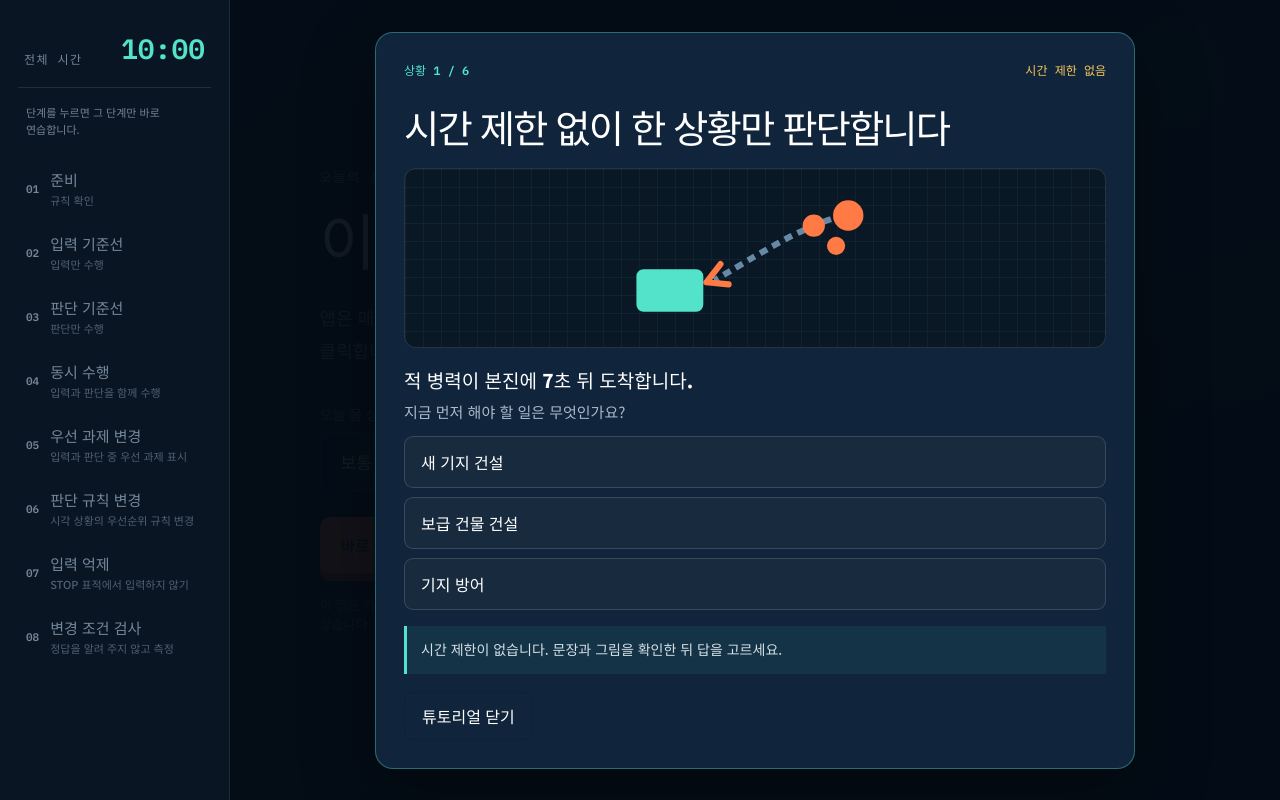
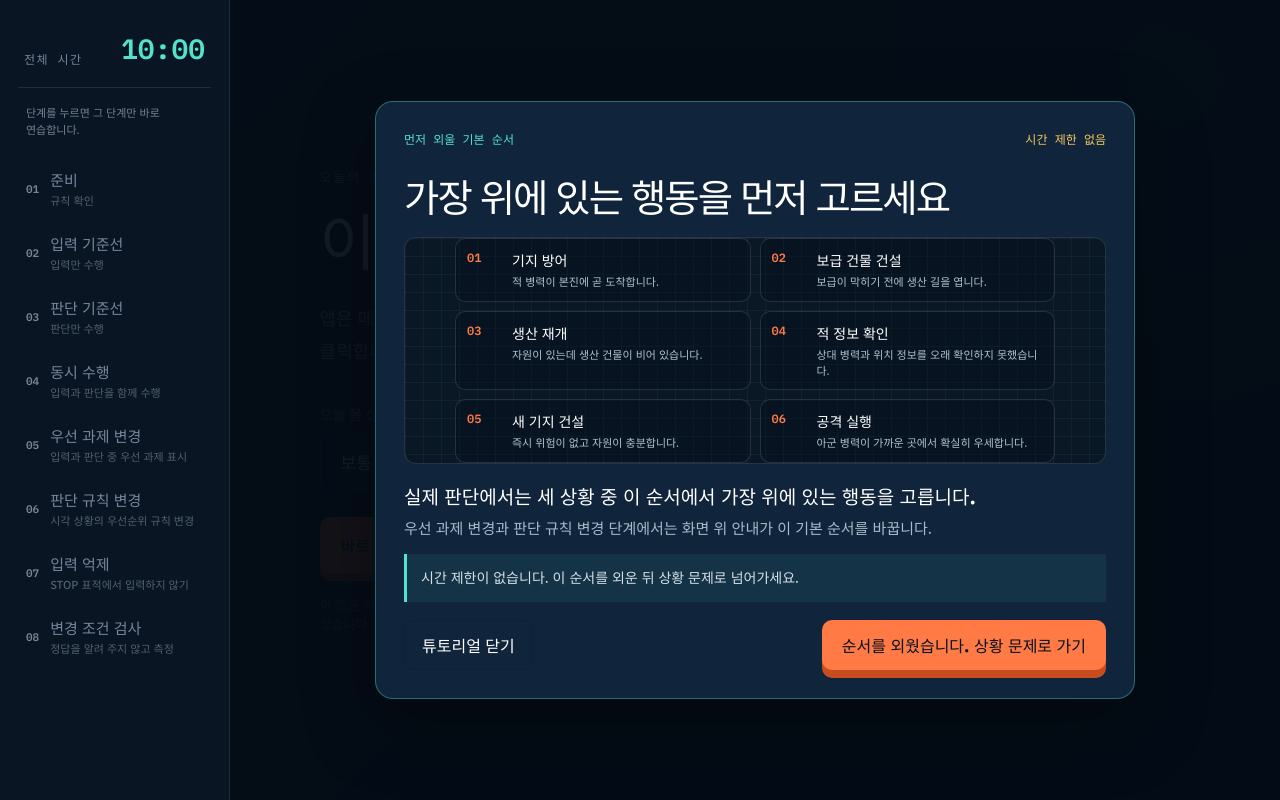
Before and after one commit to seunghoonchoi-phd/starcraft-think-trainer, a website with bundled scripts: page index.html in a window 1280 px wide. Both pictures are taken after a click on the button "상황 판단 튜토리얼". Built offline with nearby package versions, Linux system fonts and the light colour scheme.

Commit message:
Teach the decision priority order before practice

```diff
--- a/css/styles.css
+++ b/css/styles.css
@@ -221,6 +221,11 @@ body[data-current-page="trainer"] .result-detail { font-size: 14px; }
 .tutorial-scene svg { width: min(440px, 90%); height: 150px; }
 .tutorial-steps { width: min(560px, 88%); margin: 0; padding-left: 28px; color: var(--white); font-size: 18px; font-weight: 800; line-height: 1.85; }
 .tutorial-steps li::marker { color: var(--cyan); font-family: "IBM Plex Mono", monospace; }
+.priority-memory { width: min(600px, 92%); display: grid; grid-template-columns: repeat(2, minmax(0, 1fr)); gap: 9px; margin: 0; padding: 0; list-style: none; }
+.priority-memory li { display: grid; grid-template-columns: 36px 1fr; gap: 9px; align-items: start; padding: 11px; border: 1px solid rgba(255,255,255,.12); border-radius: 10px; background: rgba(7,17,31,.4); }
+.priority-memory b { color: var(--orange); font: 800 12px "IBM Plex Mono", monospace; }
+.priority-memory strong { display: block; color: var(--white); font-size: 14px; }
+.priority-memory span { display: block; margin-top: 4px; color: #afc0cf; font-size: 11px; line-height: 1.45; }
 .tutorial-prompt { margin: 18px 0 0; color: var(--white); font-size: 19px; font-weight: 800; }
 .tutorial-question { margin: 8px 0 14px; color: #a9bbca; font-size: 15px; }
 .tutorial-options { display: grid; gap: 9px; }
--- a/js/app.js
+++ b/js/app.js
@@ -9,7 +9,7 @@ import {
   keyLabel,
   summarizePhase
 } from './engine.js';
-import { createDecision, goalForPhase, priorityForTime, GOALS, TUTORIAL_CASES } from './content.js';
+import { createDecision, goalForPhase, priorityForTime, GOALS, PRIORITY_GUIDE, TUTORIAL_CASES } from './content.js';
 
 const STORAGE_KEY = 'think-hands-trainer-v1';
 const BASE_TITLE = '이중과제 입력·판단 훈련';
@@ -456,7 +456,7 @@ function renderSituation(decision) {
 
 function openDecisionTutorial(onComplete = null) {
   tutorial.active = true;
-  tutorial.index = 0;
+  tutorial.index = -1;
   tutorial.answered = false;
   tutorial.kind = 'decision';
   tutorial.onComplete = onComplete;
@@ -526,6 +526,10 @@ function renderPhaseTutorial() {
 }
 
 function renderDecisionTutorial() {
+  if (tutorial.index === -1) {
+    renderPriorityGuide();
+    return;
+  }
   const item = TUTORIAL_CASES[tutorial.index];
   tutorial.answered = false;
   elements.tutorialProgress.textContent = `상황 ${tutorial.index + 1} / ${TUTORIAL_CASES.length}`;
@@ -542,6 +546,22 @@ function renderDecisionTutorial() {
   elements.tutorialFeedback.textContent = '시간 제한이 없습니다. 문장과 그림을 확인한 뒤 답을 고르세요.';
   elements.tutorialFeedback.className = 'tutorial-feedback';
   elements.tutorialNext.hidden = true;
+}
+
+function renderPriorityGuide() {
+  tutorial.answered = true;
+  elements.tutorialProgress.textContent = '먼저 외울 기본 순서';
+  elements.tutorialTitle.textContent = '가장 위에 있는 행동을 먼저 고르세요';
+  elements.tutorialScene.innerHTML = `<ol class="priority-memory">${PRIORITY_GUIDE.map((item) => `
+    <li><b>${item.rank}</b><div><strong>${item.action}</strong><span>${item.condition}</span></div></li>`).join('')}</ol>`;
+  elements.tutorialPrompt.textContent = '실제 판단에서는 세 상황 중 이 순서에서 가장 위에 있는 행동을 고릅니다.';
+  elements.tutorialQuestion.textContent = '우선 과제 변경과 판단 규칙 변경 단계에서는 화면 위 안내가 이 기본 순서를 바꿉니다.';
+  elements.tutorialOptions.hidden = true;
+  elements.tutorialOptions.innerHTML = '';
+  elements.tutorialFeedback.textContent = '시간 제한이 없습니다. 이 순서를 외운 뒤 상황 문제로 넘어가세요.';
+  elements.tutorialFeedback.className = 'tutorial-feedback';
+  elements.tutorialNext.textContent = '순서를 외웠습니다. 상황 문제로 가기';
+  elements.tutorialNext.hidden = false;
 }
 
 function answerTutorial(answerId) {
--- a/js/content.js
+++ b/js/content.js
@@ -85,6 +85,15 @@ const ISSUES = {
     transfer: ['상대 지원 병력이 다른 기지로 이동했고, 아군 주력 병력이 상대 기지와 가까운 공격 경로에 있습니다.']
   }
 };
+
+export const PRIORITY_GUIDE = [
+  { rank: '01', action: '기지 방어', condition: '적 병력이 본진에 곧 도착합니다.' },
+  { rank: '02', action: '보급 건물 건설', condition: '보급이 막히기 전에 생산 길을 엽니다.' },
+  { rank: '03', action: '생산 재개', condition: '자원이 있는데 생산 건물이 비어 있습니다.' },
+  { rank: '04', action: '적 정보 확인', condition: '상대 병력과 위치 정보를 오래 확인하지 못했습니다.' },
+  { rank: '05', action: '새 기지 건설', condition: '즉시 위험이 없고 자원이 충분합니다.' },
+  { rank: '06', action: '공격 실행', condition: '아군 병력이 가까운 곳에서 확실히 우세합니다.' }
+];
 
 export const TUTORIAL_CASES = [
   {
--- a/sw.js
+++ b/sw.js
@@ -1,4 +1,4 @@
-const CACHE = 'think-hands-v7';
+const CACHE = 'think-hands-v8';
 const ASSETS = [
   './',
   './index.html',
```
Also changed, not shown: tests/content.test.mjs (+3 -1 lines), tests/navigation.test.mjs (+2 -0 lines).
